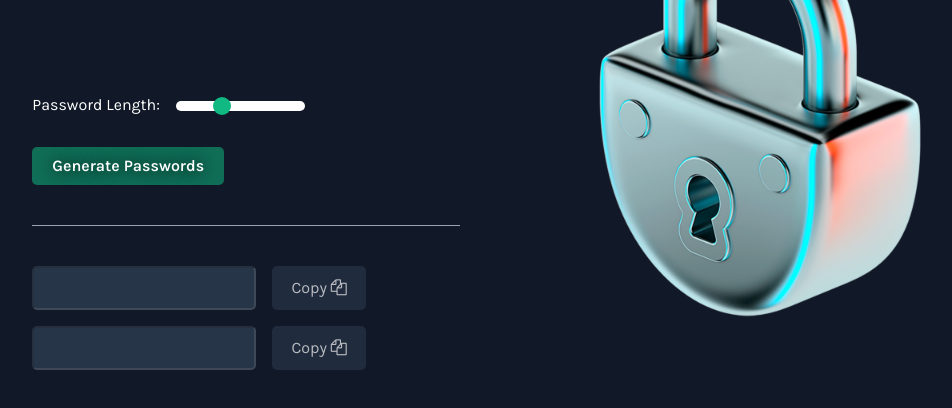
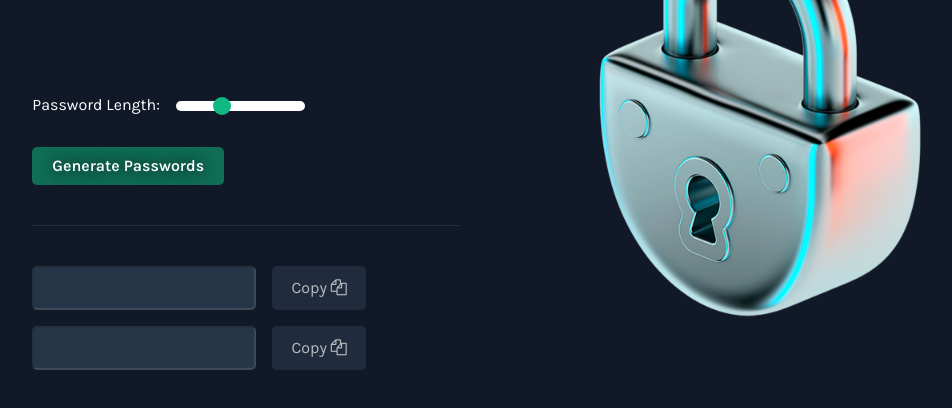
Before and after one commit to amir-the6th/Password-Generator, a website: page index.html in a window 1280 px wide. Shown: the part 290-698 px from the top of the page, without its empty margins (94-1046 px from the left). Drawn offline with nearby package versions, Linux system fonts and the light colour scheme.

Commit message:
change border opacity

```diff
--- a/index.css
+++ b/index.css
@@ -51,7 +51,7 @@ body {
 .button-wrapper {
     padding-bottom: 40px;
     margin-bottom: 40px;
-    border-bottom: 1px solid #9CA3AF;
+    border-bottom: 1px solid #9ca3af2a;
 }
 
 .pass-box {
--- a/index.js
+++ b/index.js
@@ -32,6 +32,7 @@ function copyOnClick(num) {
         copyBtn = document.getElementById(id="copy-btn-1");
     } else if (num === 2) {
         passContent = passElTwo.value;
+        copyBtn = document.getElementById(id="copy-btn-2");
     } else {
         console.log("Could not retrieve the password from the clipboard.")
     }
```
